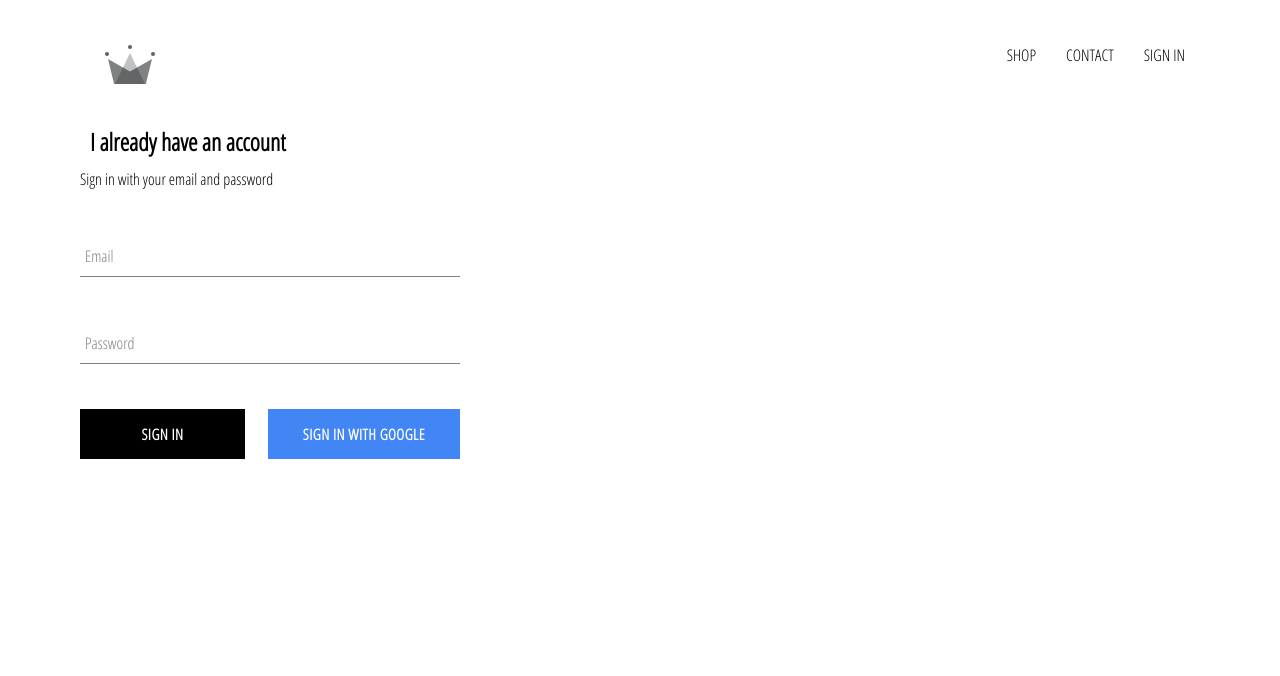
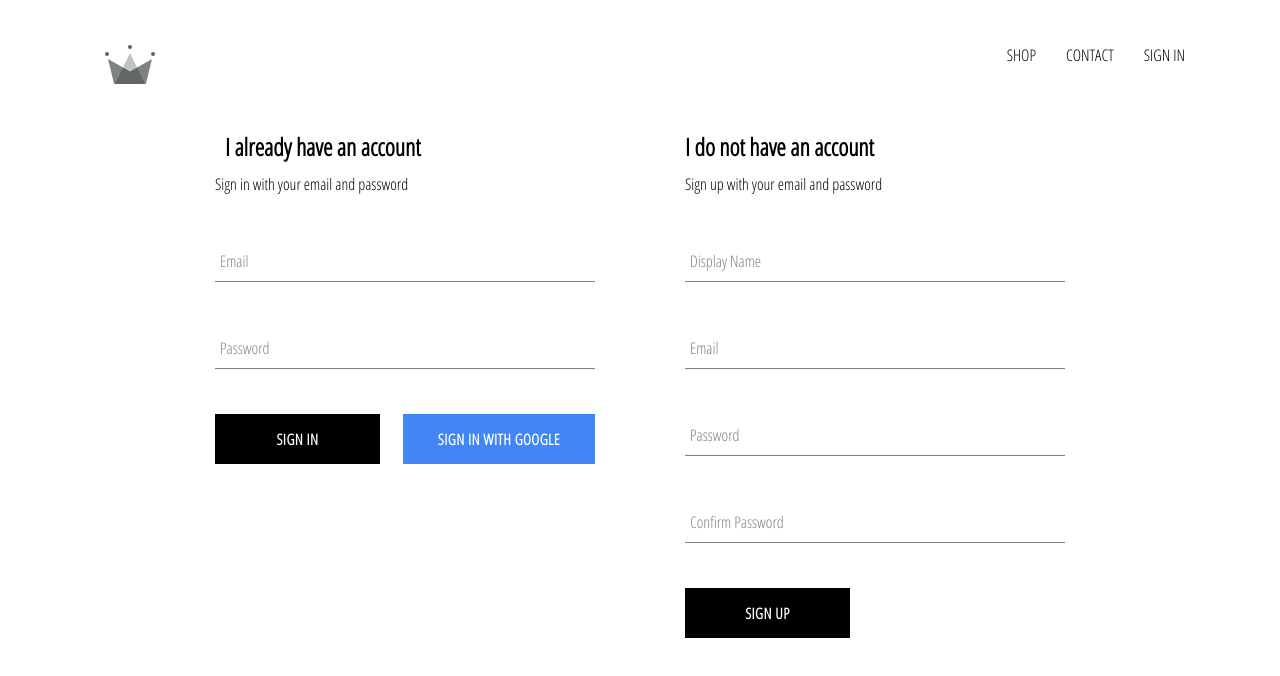
Before and after one commit to kenlie321/crown-ecom, a React (Create React App) app: page /signin in a window 1280 px wide. Shown: the top 676 px of the page. Built offline with nearby package versions, Linux system fonts and the light colour scheme; no server answers.

Commit message:
add sign up with email, password, add store user to firebase feature

```diff
--- a/src/App.js
+++ b/src/App.js
@@ -5,7 +5,7 @@
 import Header from './component/header/header.component';
 import SignIn from './pages/signin/signin.component';
 import {Route, Switch} from 'react-router-dom';
-import {auth} from './firebase/firebase.utils';
+import {auth, createUserProfileDocument} from './firebase/firebase.utils';
 
 class App extends React.Component {
   constructor(){
@@ -18,9 +18,19 @@
   unsubscribeFromAuth = null;
 
   componentDidMount(){
-    this.unsubscribeFromAuth = auth.onAuthStateChanged(user => {
-      this.setState({user:user});
-      //console.log(user);
+    this.unsubscribeFromAuth = auth.onAuthStateChanged(async userAuth => {
+      if(userAuth){
+        const userRef = await createUserProfileDocument(userAuth);
+
+          userRef.onSnapshot(snapshot => {
+            this.setState({user:{
+              id: snapshot.id,
+              ...snapshot.data()
+            }
+          });
+        });
+      }
+      this.setState({user: userAuth});
     });
   }
 
@@ -31,7 +41,7 @@
   render(){
     return (
       <div>
-        <Header user={this.state.user}/>
+        <Header currentUser={this.state.user}/>
         <Switch>
           <Route exact path='/' component={Home}/>
           <Route exact path='/shop' component={Shop}/>
--- /dev/null
+++ b/src/component/sign-up/sign-up.component.jsx
@@ -0,0 +1,71 @@
+import React from 'react';
+import './sign-up.styles.scss';
+
+import FormInput from '../form-input/form-input.component';
+import CustomButton from '../custom-button/custom-button.component';
+
+import {auth, createUserProfileDocument} from '../../firebase/firebase.utils';
+
+class SignUp extends React.Component{
+    constructor(){
+        super();
+
+        this.state = {
+            displayName: '',
+            email: '',
+            password:'',
+            confirmPassword:''
+        };
+    }
+
+    handleSubmit = async (e) => {
+        e.preventDefault();
+        const {displayName, email, password, confirmPassword} = this.state;
+        if(password !== confirmPassword){
+            alert("Password don't match");
+            return;
+        }
+
+        try{
+            const {user} = await auth.createUserWithEmailAndPassword(email, password);
+            await createUserProfileDocument(user, {displayName});
+            this.setState({
+                displayName: '',
+                email: '',
+                password:'',
+                confirmPassword:''});
+        }
+        catch(err){
+            console.log(err);
+        }
+    }
+
+    handleChange = (e) => {
+        const {name, value} = e.target;
+
+        this.setState({[name]: value});
+    }
+
+    render(){
+        const {displayName, email, password, confirmPassword} = this.state;
+        return(
+            <div className='sign-up'>
+                <h2 className='title'>I do not have an account</h2>
+                <span>Sign up with your email and password</span>
+                <form className='sign-up-form' onSubmit={this.handleSubmit}>
+                    <FormInput type='text' name='displayName'
+                    value={displayName} onChange={this.handleChange} label='Display Name' required/>
+                    <FormInput type='email' name='email'
+                    value={email} onChange={this.handleChange} label='Email' required/>
+                    <FormInput type='password' name='password'
+                    value={password} onChange={this.handleChange} label='Password' required/>
+                    <FormInput type='password' name='confirmPassword'
+                    value={confirmPassword} onChange={this.handleChange} label='Confirm Password' required/>
+                    <CustomButton type='submit'>SIGN UP</CustomButton>
+                </form>
+            </div>
+        );
+    }
+}
+
+export default SignUp;
--- /dev/null
+++ b/src/component/sign-up/sign-up.styles.scss
@@ -0,0 +1,9 @@
+.sign-up {
+  display: flex;
+  flex-direction: column;
+  width: 380px;
+
+  .title {
+    margin: 10px 0;
+  }
+}
--- a/src/firebase/firebase.utils.js
+++ b/src/firebase/firebase.utils.js
@@ -21,4 +21,33 @@
   provider.setCustomParameters({prompt: 'select_account'});
   export const signInWithGoogle = () => auth.signInWithPopup(provider);
 
+
+  export const createUserProfileDocument = async (userAuth, otherData) => {
+    if(!userAuth) return;
+
+    const userRef =  firestore.doc(`users/${userAuth.uid}`);
+
+    //console.log('userRef',userRef);
+
+    const snapshot = await userRef.get();
+
+    //console.log(snapshot);
+
+    if(!snapshot.exists){
+      const {displayName, email} = userAuth;
+      const createdAt = new Date();
+
+      try{
+        await userRef.set({
+          displayName, email, createdAt, ...otherData
+        });
+      }
+      catch(e){
+        console.log('error create user', e.message);
+      }
+    }
+    return userRef;
+  };
+
+
   export default firebase;
--- /dev/null
+++ b/src/pages/signin/sign-in-and-sign-up.styles.scss
@@ -0,0 +1,6 @@
+.sign-in-and-sign-up {
+  width: 850px;
+  display: flex;
+  justify-content: space-between;
+  margin: 30px auto;
+}
--- a/src/pages/signin/signin.component.jsx
+++ b/src/pages/signin/signin.component.jsx
@@ -1,10 +1,14 @@
 import React from 'react';
-import './signin.styles.scss';
+import './sign-in-and-sign-up.styles.scss';
 
 import SigninComp from '../../component/sign-in/sign-in.component';
+import SignUp from '../../component/sign-up/sign-up.component';
 
 const SignIn = () => (
-    <SigninComp />
+    <div className='sign-in-and-sign-up'>
+        <SigninComp />
+        <SignUp />
+    </div>
 );
 
 export default SignIn;
```
Also changed, not shown: src/pages/signin/signin.styles.scss (deleted).
